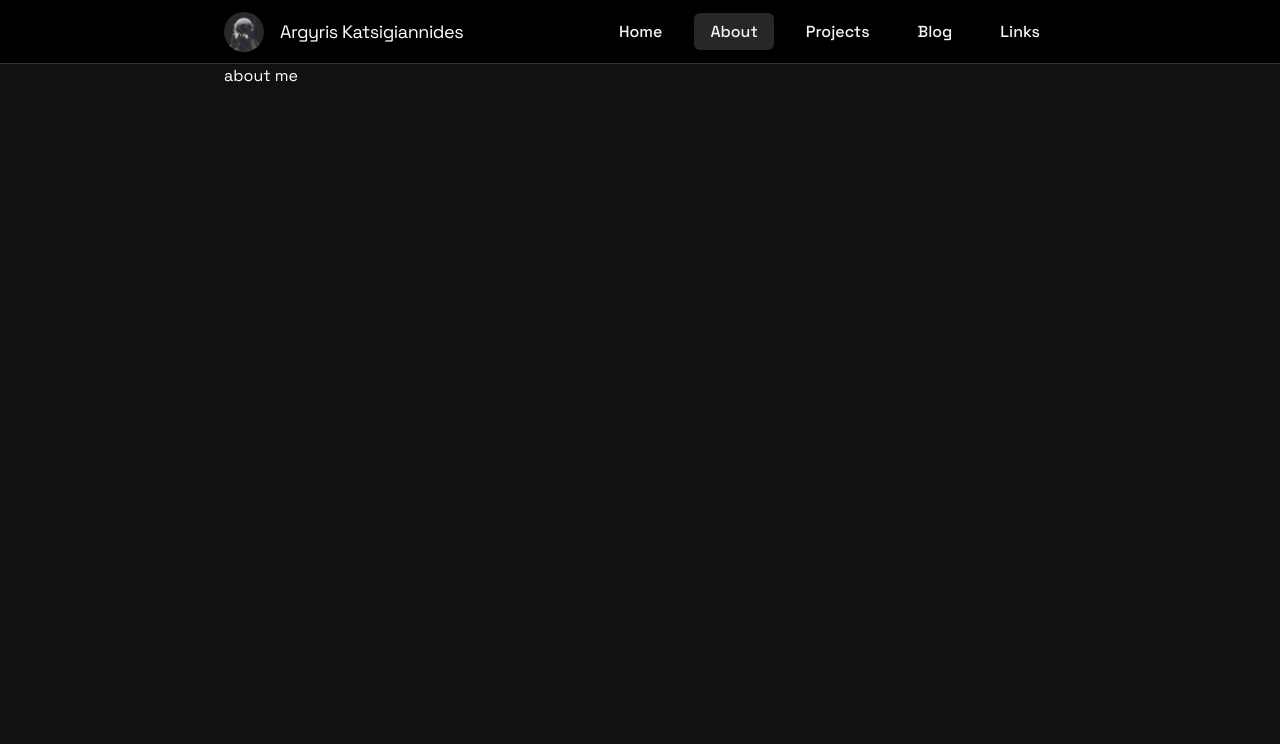
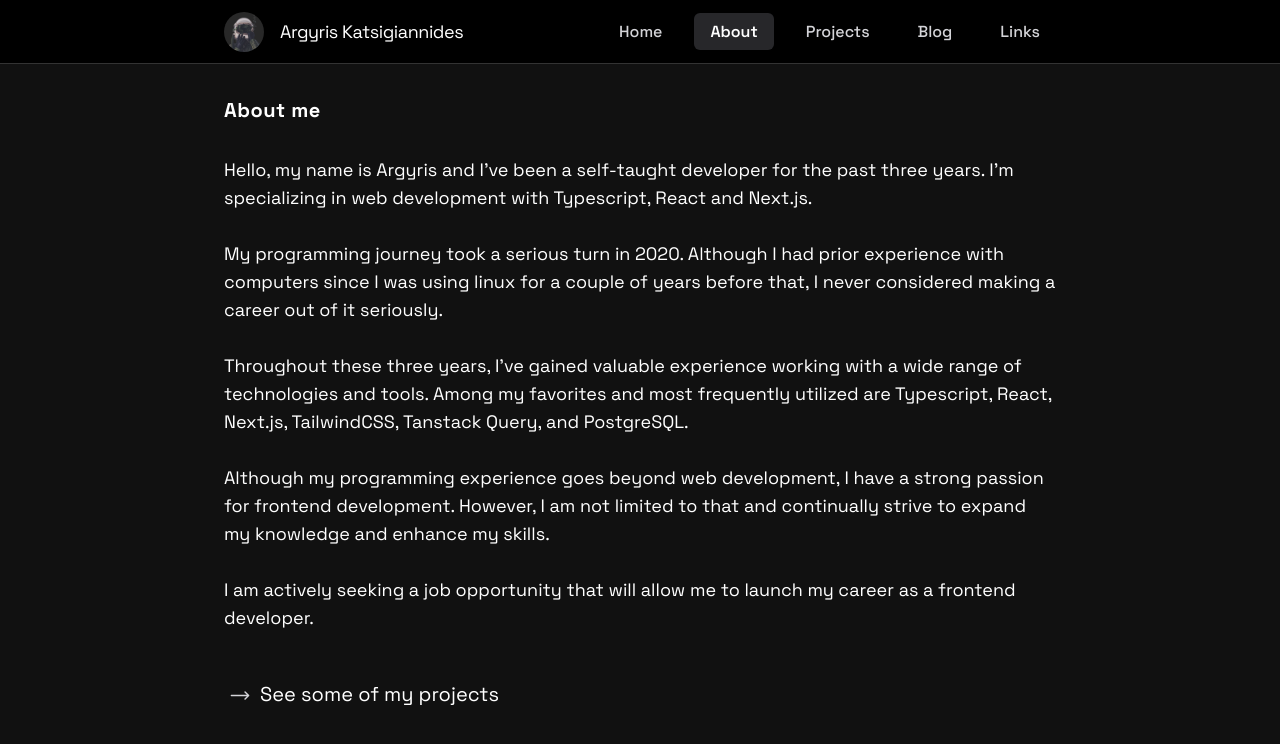
Before and after one commit to arkatsy/portfolio, a Next.js app: page /about in a window 1280 px wide. Shown: the top 744 px of the page. Built offline with nearby package versions, Linux system fonts and the light colour scheme.

Commit message:
add content in /home & /about pages

```diff
--- a/src/app/about/page.tsx
+++ b/src/app/about/page.tsx
@@ -1,3 +1,46 @@
+import { ArrowLongRightIcon } from "@heroicons/react/24/solid"
+import Link from "next/link"
+
 export default function About() {
-  return <div>about me</div>
+  return (
+    <div className="mb-10 mt-8">
+      <h1 className="mb-8 text-xl font-bold tracking-wide">About me</h1>
+      <div className="sm:text-lg">
+        <p>
+          Hello, my name is Argyris and I&apos;ve been a self-taught developer for the past three
+          years. I&apos;m specializing in web development with Typescript, React and Next.js.
+        </p>
+        <br />
+        <p>
+          My programming journey took a serious turn in 2020. Although I had prior experience with
+          computers since I was using linux for a couple of years before that, I never considered
+          making a career out of it seriously.
+        </p>
+        <br />
+        <p>
+          Throughout these three years, I&apos;ve gained valuable experience working with a wide
+          range of technologies and tools. Among my favorites and most frequently utilized are
+          Typescript, React, Next.js, TailwindCSS, Tanstack Query, and PostgreSQL.
+        </p>
+        <br />
+        <p>
+          Although my programming experience goes beyond web development, I have a strong passion
+          for frontend development. However, I am not limited to that and continually strive to
+          expand my knowledge and enhance my skills.
+        </p>
+        <br />
+        <p>
+          I am actively seeking a job opportunity that will allow me to launch my career as a
+          frontend developer.
+        </p>
+      </div>
+      <Link
+        href="/projects"
+        className="mt-12 block w-fit text-xl hover:text-indigo-400 hover:underline"
+      >
+        <ArrowLongRightIcon className="mr-1 inline-block h-6 w-8 fill-zinc-300 pb-[1px]" />
+        See some of my projects
+      </Link>
+    </div>
+  )
 }
--- /dev/null
+++ b/src/app/components/AvatarWithDetails.tsx
@@ -0,0 +1,38 @@
+"use client"
+import Link from "next/link"
+import Image from "next/image"
+import { usePathname } from "next/navigation"
+
+export default function AvatarWithDetails() {
+  const pathname = usePathname()
+  const isHome = pathname === "/home"
+
+  return (
+    <Link href="/home" className="flex items-center gap-4 text-lg tracking-tight">
+      <Avatar />
+      <div className="flex">
+        <span>Argyris</span>
+        <span className="hidden md:inline">&nbsp;Katsigiannides</span>
+      </div>
+    </Link>
+  )
+}
+
+function Avatar() {
+  return (
+    <div className="relative h-10 w-10">
+      <Image
+        src="/images/profile.png"
+        className="rounded-full"
+        alt="Argyris Katsigiannides"
+        priority={false}
+        fill={true}
+        sizes="100px"
+        draggable={false}
+        style={{
+          objectFit: "cover",
+        }}
+      />
+    </div>
+  )
+}
--- a/src/app/components/NavMenu.tsx
+++ b/src/app/components/NavMenu.tsx
@@ -20,7 +20,12 @@ export default function NavMenu() {
                 href={item.href}
                 className={twMerge("text-md rounded-md font-medium transition-all")}
               >
-                <span className="relative px-4 py-2 text-zinc-100">
+                <span
+                  className={twMerge(
+                    `relative px-4 py-2 text-zinc-300 hover:text-zinc-200`,
+                    isActive(item.href.split("/")[1]) ? "font-semibold text-white" : ""
+                  )}
+                >
                   {item.name}
                   {isActive(item.href.split("/")[1]) ? (
                     <motion.div
--- a/src/app/components/Topbar.tsx
+++ b/src/app/components/Topbar.tsx
@@ -1,18 +1,11 @@
 import DropMenu from "./NavMenuMobile"
 import NavMenu from "./NavMenu"
-import Link from "next/link"
-import Image from "next/image"
+import AvatarWithDetails from "./AvatarWithDetails"
 
 export default function Topbar() {
   return (
     <div className="flex items-center justify-between">
-      <Link href="/home" className="flex items-center gap-4 text-lg tracking-tight">
-        <Avatar />
-        <div className="flex">
-          <span>Argyris</span>
-          <span className="hidden lg:inline">&nbsp;Katsigiannides</span>
-        </div>
-      </Link>
+      <AvatarWithDetails />
       <div className="block sm:hidden">
         <DropMenu />
       </div>
@@ -22,21 +15,3 @@ export default function Topbar() {
     </div>
   )
 }
-
-function Avatar() {
-  return (
-    <div className="relative h-10 w-10">
-      <Image
-        src="/images/profile.png"
-        className="rounded-full"
-        alt="Argyris Katsigiannides"
-        priority={false}
-        fill={true}
-        sizes="100px"
-        style={{
-          objectFit: "cover",
-        }}
-      />
-    </div>
-  )
-}
--- a/src/app/globals.css
+++ b/src/app/globals.css
@@ -4,6 +4,6 @@
 
 @layer base {
   body {
-    @apply min-w-[300px] bg-[#111111] text-white;
+    @apply min-w-[300px] bg-[#111111] text-white selection:bg-white selection:text-black;
   }
 }
--- a/src/app/home/page.tsx
+++ b/src/app/home/page.tsx
@@ -1,16 +1,30 @@
 import Image from "next/image"
+import { ArrowLongRightIcon } from "@heroicons/react/24/solid"
+import Link from "next/link"
 
 export default function Home() {
   return (
-    <div className="mt-8 flex flex-col items-center">
+    <>
+      <div className="mt-8 flex flex-col items-center sm:mt-16 sm:flex-row sm:justify-center sm:gap-10">
         <ProfileImage />
-      <p className="mt-8 max-w-xs text-lg leading-relaxed">
+        <p className="mt-8 max-w-xs text-lg leading-relaxed md:text-xl">
           Hey! I&apos;m{" "}
-        <span className="whitespace-nowrap font-bold text-indigo-400">Argyris Katsigiannides</span>.
+          <span className="whitespace-nowrap font-bold text-indigo-400 ">
+            Argyris Katsigiannides
+          </span>
+          .
           <br />
           I&apos;m a developer from Greece.
+          <Link
+            href="/about"
+            className="mt-12 block w-fit text-xl hover:text-indigo-400 hover:underline"
+          >
+            <ArrowLongRightIcon className="mr-1 inline-block h-6 w-8 fill-zinc-300 pb-[1px]" />
+            More about me
+          </Link>
         </p>
       </div>
+    </>
   )
 }
 
@@ -18,11 +32,13 @@ function ProfileImage() {
   return (
     <Image
       src="/images/profile.png"
-      className="h-24 w-24 rounded-full"
+      className="h-24 w-24 rounded-full shadow-md sm:h-40 sm:w-40"
       alt="Argyris Katsigiannides"
       priority={true}
-      width={100}
-      height={100}
+      width={400}
+      height={400}
+      blurDataURL="/images/profile.png"
+      draggable={false}
       style={{
         objectFit: "cover",
       }}
--- a/src/app/layout.tsx
+++ b/src/app/layout.tsx
@@ -25,7 +25,7 @@ export default function RootLayout({ children }: { children: React.ReactNode })
           </header>
         </div>
         <div className="flex justify-center">
-          <main className="w-full max-w-4xl px-4 md:px-8">{children}</main>
+          <main className="w-full max-w-4xl px-6 md:px-8">{children}</main>
         </div>
       </body>
     </html>
```
Lines whose indentation alone changed are shown as unchanged.
